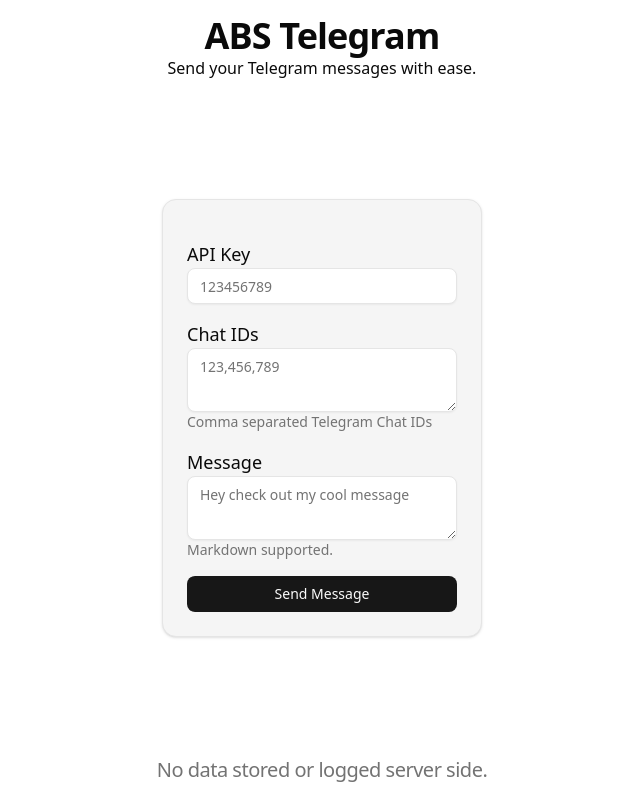
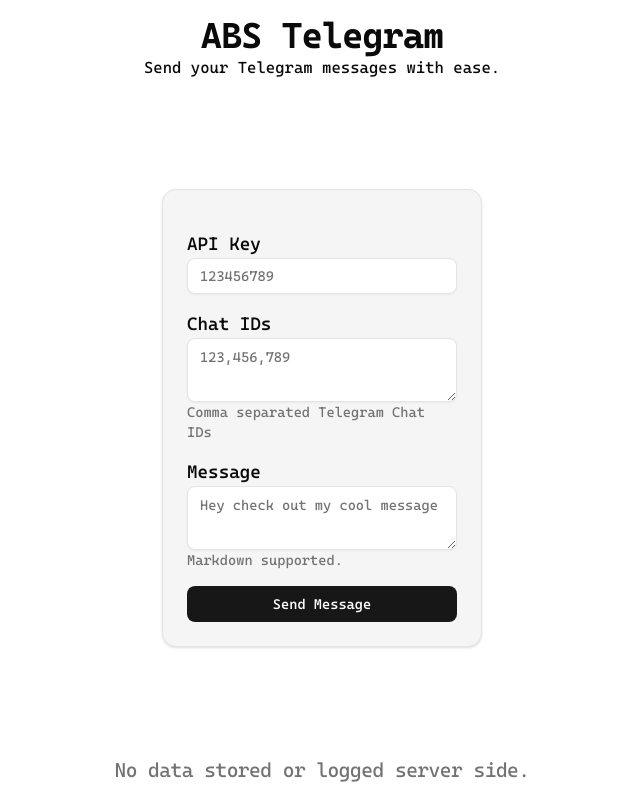
Before and after one commit to always-be-shipping/abs-telegram, a Next.js app: page / in a window 1280 px wide. Shown: the whole page, without its empty margins (318-958 px from the left). Built offline with nearby package versions, Linux system fonts and the light colour scheme.

Commit message:
use abs font

```diff
--- a/app/layout.tsx
+++ b/app/layout.tsx
@@ -1,15 +1,10 @@
 import type { Metadata } from "next";
-import { Geist, Geist_Mono } from "next/font/google";
+import localFont from "next/font/local";
 import "./globals.css";
 
-const geistSans = Geist({
-  variable: "--font-geist-sans",
-  subsets: ["latin"],
-});
-
-const geistMono = Geist_Mono({
-  variable: "--font-geist-mono",
-  subsets: ["latin"],
+const font = localFont({
+  src: "./CascadiaCode.ttf",
+  display: "swap",
 });
 
 export const metadata: Metadata = {
@@ -24,9 +19,7 @@
 }>) {
   return (
     <html lang="en">
-      <body
-        className={`${geistSans.variable} ${geistMono.variable} antialiased`}
-      >
+      <body className={`${font.className} antialiased`}>
         <main className="container mx-auto p-4 sm:px-0 h-dvh">{children}</main>
       </body>
     </html>
```
Also changed, not shown: app/CascadiaCode.ttf (added).
